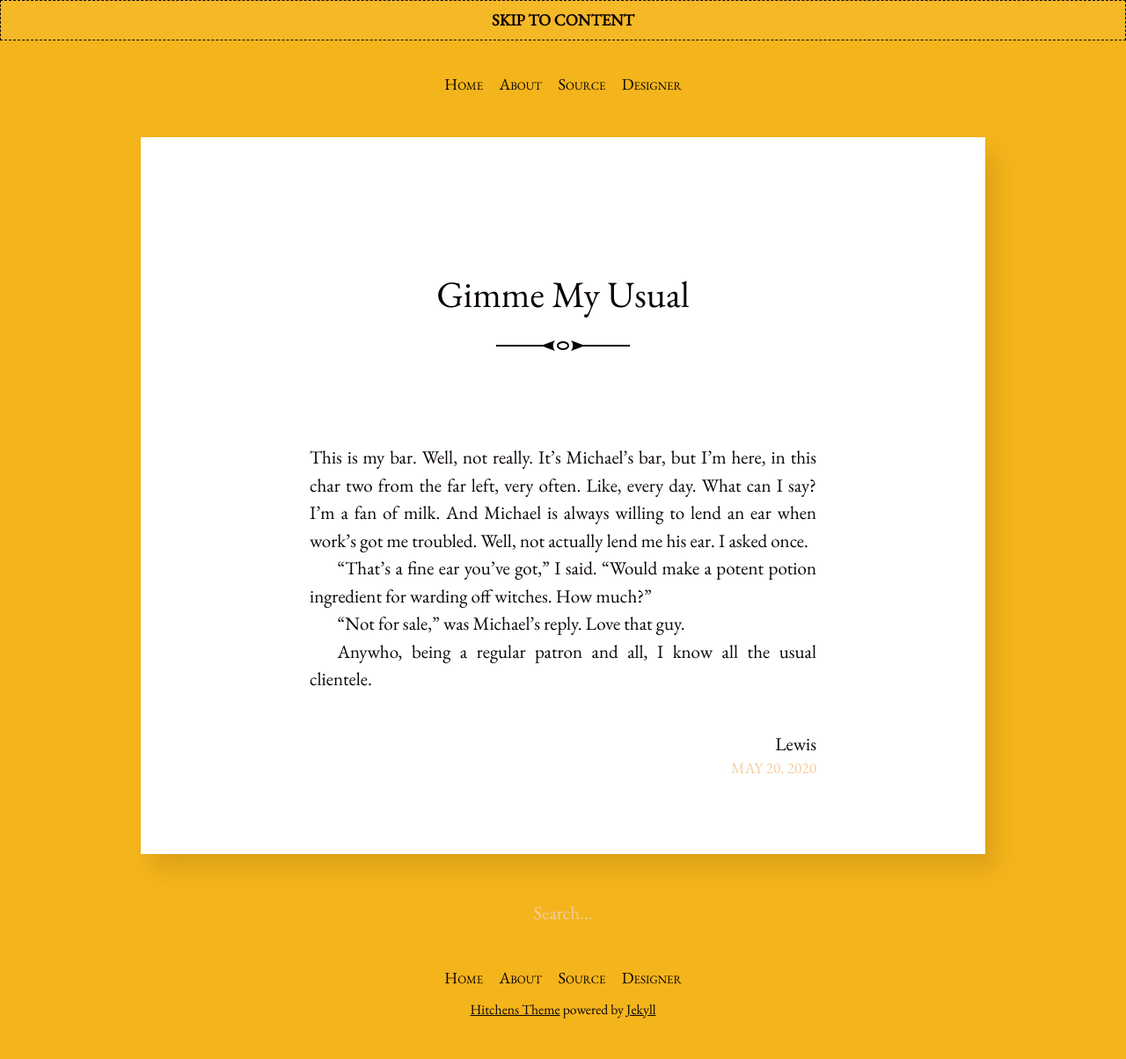
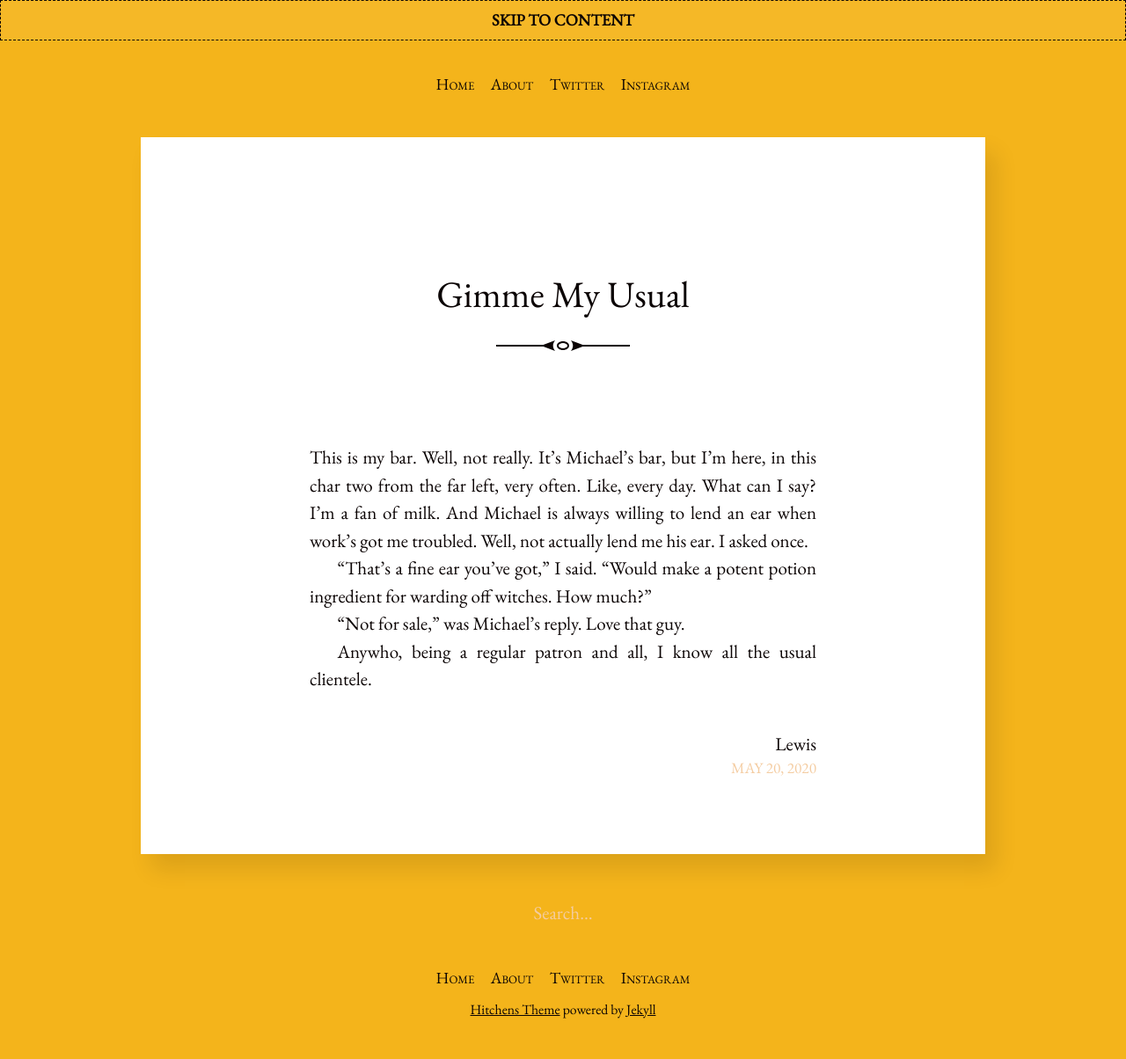
Before and after one commit to milkbarlife/milkbarlife.github.io, a Jekyll site: the page built from _posts/2020-05-20-gimme-my-usual.md, in a window 1280 px wide. Shown: the whole page at 88% size. Built offline with Jekyll 4.4.1, drawn with Linux system fonts in a browser that asks for light colours.

Commit message:
Adding Twitter and Instagram to the menu
Signed-off-by: Jesse Millar <jesse.millar@microsoft.com>

```diff
--- a/_data/menu.yml
+++ b/_data/menu.yml
@@ -1,8 +1,8 @@
 - title: About
   url: /about.html
 
-- title: Source
-  url: https://github.com/patdryburgh/hitchens
+- title: Twitter
+  url: https://milkbar.life/r/twitter
 
-- title: Designer
-  url: http://patdryburgh.com
+- title: Instagram
+  url: https://milkbar.life/r/instagram
```
